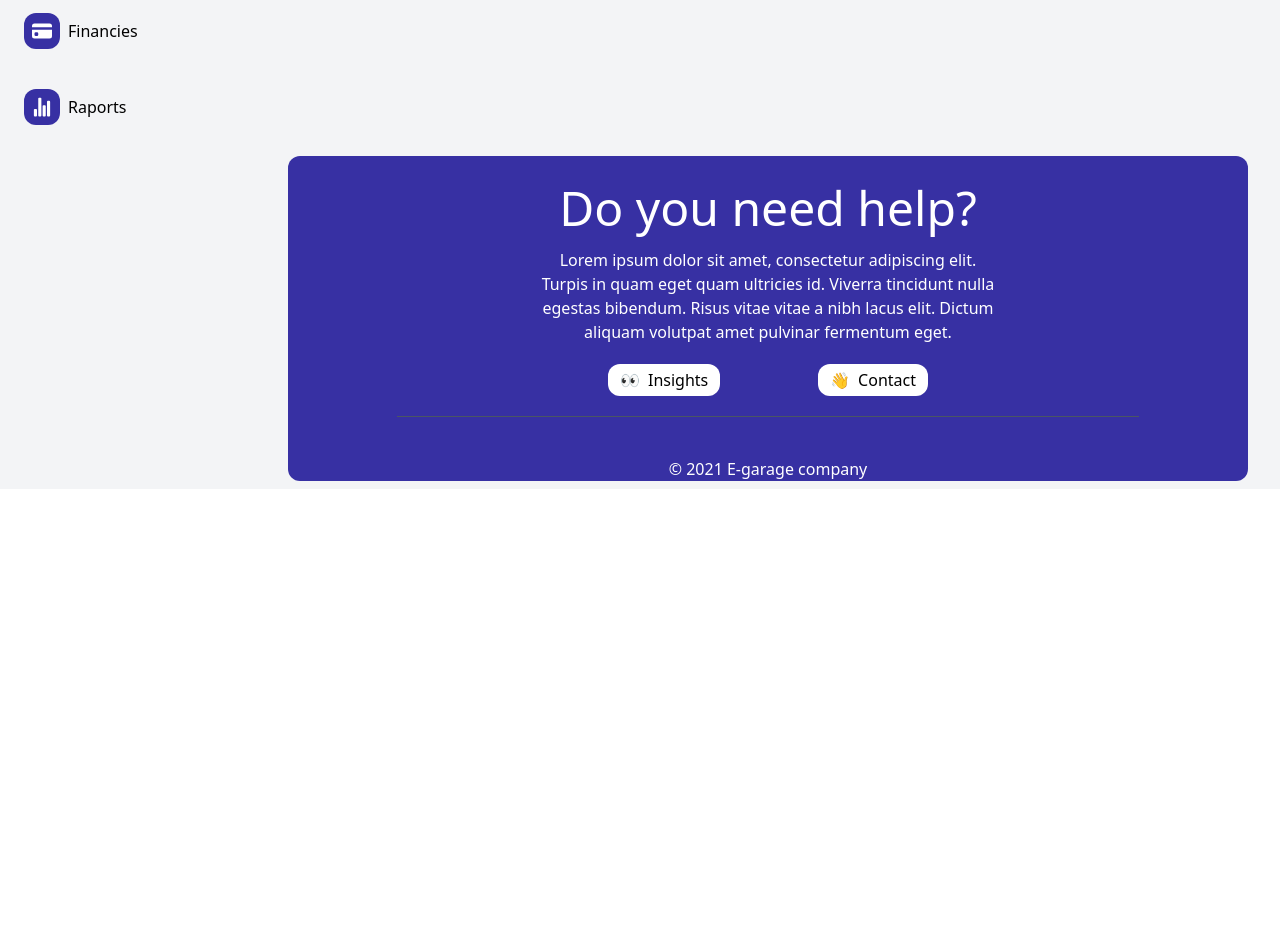
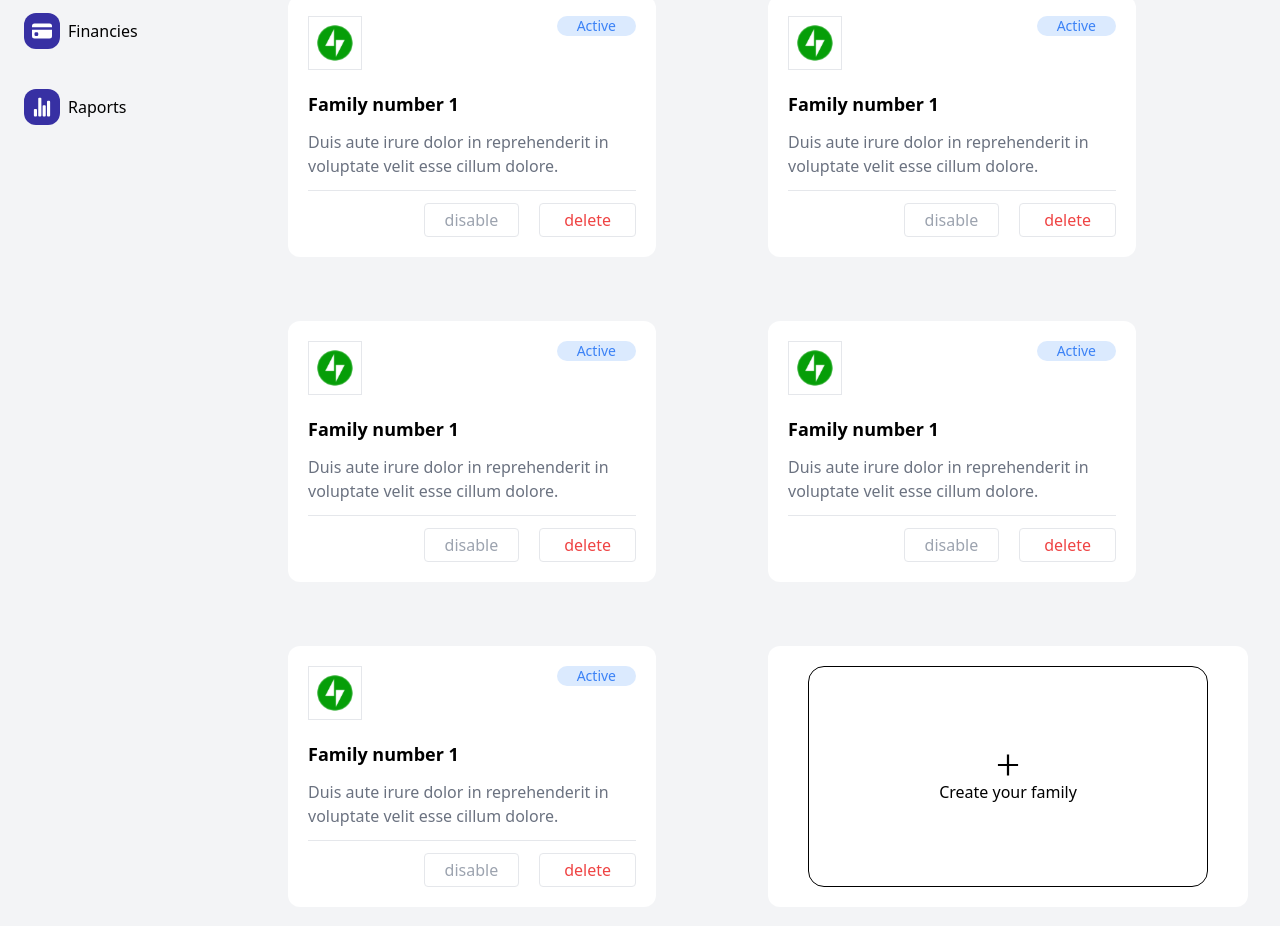
Before and after one commit to E-garage/frontend, a React (Create React App) app: page /family-sharing in a window 1280 px wide. Shown: the part 380-1306 px from the top of the page. Before the commit the page ends 869 px from the top, so only its background shows below. Built offline with nearby package versions, Linux system fonts and the light colour scheme.

Commit message:
feat(WIT-67): added family sharing (#5)

```diff
--- a/src/App.jsx
+++ b/src/App.jsx
@@ -2,6 +2,7 @@ import React from "react";
 import Login from "./pages/Login";
 import Register from "./pages/Register";
 import Dashboard from "./pages/Dashboard";
+import Family from "./pages/Family";
 import Financies from './pages/Financies'
 import Cars from './pages/Cars'
 import Account from "./pages/Account";
@@ -22,6 +23,7 @@ const App = () => (
         {/* <Redirect exact from="/" to="/login" /> */}
         <Layout>
           <Route component={Dashboard} exact path="/" />
+          <Route component={Family} path="/family-sharing" />
           <Route component={Financies} path="/financies" />
           <Route component={Raports} path="/raports" />
           <Route component={Cars} path="/cars" />
--- /dev/null
+++ b/src/components/FamilyCard.jsx
@@ -0,0 +1,25 @@
+import FamilyIcon from "../images/family_icon.svg";
+
+const FamilyCard = () => (
+  <div className="w-368 bg-white p-5 relative rounded-xl">
+    <img src={FamilyIcon} alt="family_icon" className="border border-1 p-1" />
+    <h3 className="font-semibold text-lg mt-5">Family number 1</h3>
+    <p className="text-gray-500 border-b border-b-1 mt-3 pb-3">
+      Duis aute irure dolor in reprehenderit in voluptate velit esse cillum
+      dolore.
+    </p>
+    <div className="float-right mt-3">
+      <button className="border border-1 py-1 px-5 rounded text-gray-400 mr-5">
+        disable
+      </button>
+      <button className="border border-1 py-1 px-6 rounded text-red-500">
+        delete
+      </button>
+    </div>
+    <div className="badge badge-primary bg-blue-100 border-none text-blue-500 absolute top-5 right-5 px-5">
+      Active
+    </div>
+  </div>
+);
+
+export default FamilyCard;
--- a/src/components/Navbar.jsx
+++ b/src/components/Navbar.jsx
@@ -16,13 +16,13 @@ const Navbar = () => {
             onClick={() => setIsNav(true)}
           />
           <button
-            className={`w-screen h-screen top-0 fixed bg-black bg-opacity-50 ${
+            className={`w-screen h-screen top-0 fixed bg-black bg-opacity-50 z-40 ${
               isNav ? "block" : "hidden"
             }`}
             onClick={() => setIsNav(false)}
           ></button>
           <nav
-            className={`w-64 pl-2 fixed top-0 bg-gray-100 h-full transition duration-500 ease-in-out transform ${
+            className={`w-64 pl-2 fixed top-0 bg-gray-100 h-full transition duration-500 ease-in-out transform z-50 ${
               isNav ? "translate-x-0" : "-translate-x-full"
             }`}
           >
--- /dev/null
+++ b/src/pages/Family.jsx
@@ -0,0 +1,20 @@
+import FamilyCard from "../components/FamilyCard";
+import { AiOutlinePlus } from "react-icons/ai";
+
+const Family = () => (
+  <div className="grid md:grid-cols-2 2xl:grid-cols-3 3xl:grid-cols-4 gap-y-16 mt-20">
+    <FamilyCard />
+    <FamilyCard />
+    <FamilyCard />
+    <FamilyCard />
+    <FamilyCard />
+    <div className="bg-white px-10 py-5 w-96 h-72 md:w-auto md:h-auto rounded-xl">
+      <div className="flex flex-col justify-center items-center border border-black rounded-2xl h-full cursor-pointer">
+        <AiOutlinePlus className="text-3xl" />
+        <p>Create your family</p>
+      </div>
+    </div>
+  </div>
+);
+
+export default Family;
--- a/tailwind.config.js
+++ b/tailwind.config.js
@@ -19,6 +19,7 @@ module.exports = {
         "450": "450px",
         "500": "500px",
         "517": "517px",
+        "368": "368px",
         "585": "585px",
         "600": "600px",
         "700": "700px",
```
Also changed, not shown: src/images/family_icon.svg (added).
